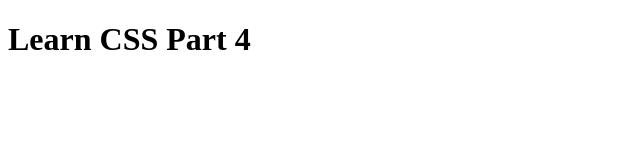
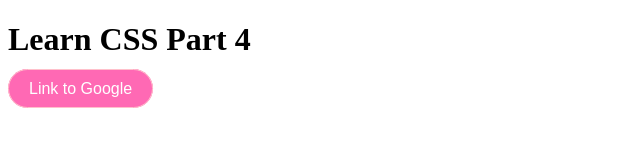
Before and after one commit to Jepersonsam/web1-TI, a plain HTML site: page learncss4.html in a window 1280 px wide. Shown: the whole page, without its empty margins (0-640 px from the left). Drawn offline with Linux system fonts and the light colour scheme.

Commit message:
initial commit

```diff
--- a/learncss4.html
+++ b/learncss4.html
@@ -2,8 +2,35 @@
 <html>
 <head>
     <title>Learn CSS Part 4</title>
-</head>
+    <style>
+        a {
+            color: white;
+            text-decoration: none;
+            border: 1px solid pink;
+            padding: 10px 20px;
+            background-color: hotpink;
+            font-family: Arial, Helvetica, sans-serif;
+            border-radius: 20px;
+        }
+        a:link {
+        color: white;
+        }
+        a:visited {
+            color: white;
+            background-color: blue;
+        }
+        a:hover {
+            color: white;
+            background-color: deeppink;
+        }
+        a:active{
+            color:deeppink;
+        }
+    </style>
+ </head>
 <body>
     <h1>Learn CSS Part 4</h1>
+
+    <a href="https://google.com">Link to Google</a>
 </body>
 </html>
```
